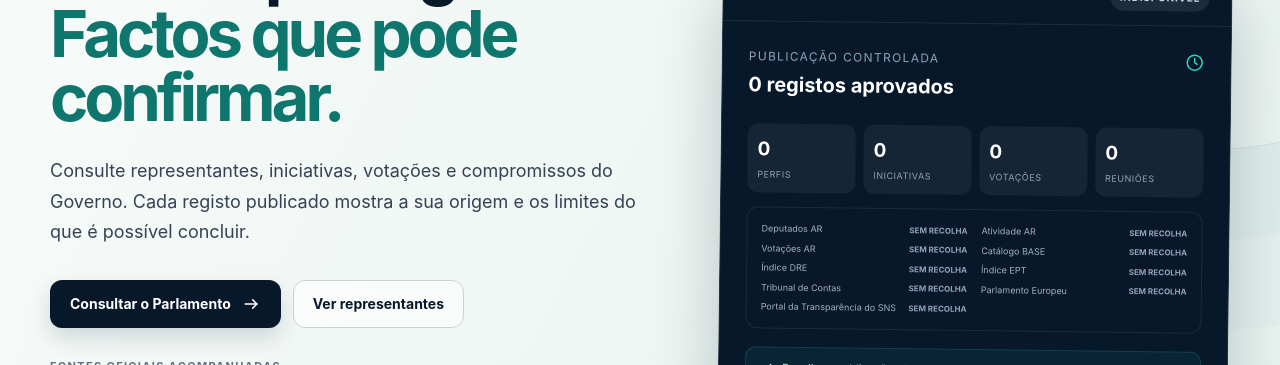
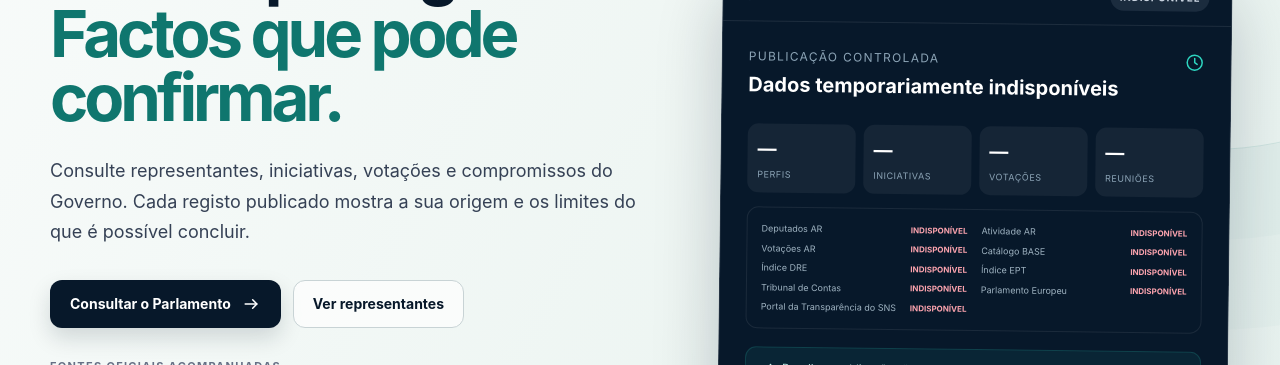
Before and after one commit to DxMaxi/transparencia-total-open-source, a Next.js app: page / in a window 1280 px wide. Shown: the part 287-652 px from the top of the page. Built offline with nearby package versions, Linux system fonts and the light colour scheme; no server answers.

Commit message:
fix: avoid false zero counts when public API is unavailable

```diff
--- a/components/data-status-card.tsx
+++ b/components/data-status-card.tsx
@@ -55,6 +55,7 @@ function syncStatePresentation(
 
 export function DataStatusCard({ status }: { status: PublicDataStatus }) {
   const live = status.mode === "LIVE";
+  const unavailable = status.mode === "UNAVAILABLE";
   const total = Object.values(status.counts).reduce((sum, count) => sum + count, 0);
   const visibleSources = status.sources.filter((source) => source.sourceName in sourceLabels);
   return (
@@ -67,18 +68,32 @@ export function DataStatusCard({ status }: { status: PublicDataStatus }) {
       </div>
       <div className="hero-dashboard__body">
         <div className="dashboard-title-row">
-          <div><span>Publicação controlada</span><strong>{total} registos aprovados</strong></div>
+          <div><span>Publicação controlada</span><strong>{unavailable ? "Dados temporariamente indisponíveis" : `${total} registos aprovados`}</strong></div>
           {live ? <CheckIcon /> : <ClockIcon />}
         </div>
         <div className="dashboard-public-counts">
-          <div><strong>{status.counts.politicians}</strong><span>perfis</span></div>
-          <div><strong>{status.counts.parliamentInitiatives}</strong><span>iniciativas</span></div>
-          <div><strong>{status.counts.parliamentVotes}</strong><span>votações</span></div>
-          <div><strong>{status.counts.parliamentSessions}</strong><span>reuniões</span></div>
+          <div>
+            <strong>{unavailable ? "—" : status.counts.politicians}</strong>
+            <span>perfis</span>
+          </div>
+          <div>
+            <strong>{unavailable ? "—" : status.counts.parliamentInitiatives}</strong>
+            <span>iniciativas</span>
+          </div>
+          <div>
+            <strong>{unavailable ? "—" : status.counts.parliamentVotes}</strong>
+            <span>votações</span>
+          </div>
+          <div>
+            <strong>{unavailable ? "—" : status.counts.parliamentSessions}</strong>
+            <span>reuniões</span>
+          </div>
         </div>
         <div className="sync-source-list" aria-label="Cobertura das sincronizações">
           {visibleSources.map((source) => {
-            const presentation = syncStatePresentation(source, status.generatedAt);
+            const presentation = unavailable
+              ? { label: "Indisponível", statusClass: "failed" }
+              : syncStatePresentation(source, status.generatedAt);
             return (
               <div key={source.sourceName}>
                 <span>{sourceLabels[source.sourceName] ?? source.sourceName}</span>
```
Also changed, not shown: 1 other file (tests, documents, lock files or other folders).
